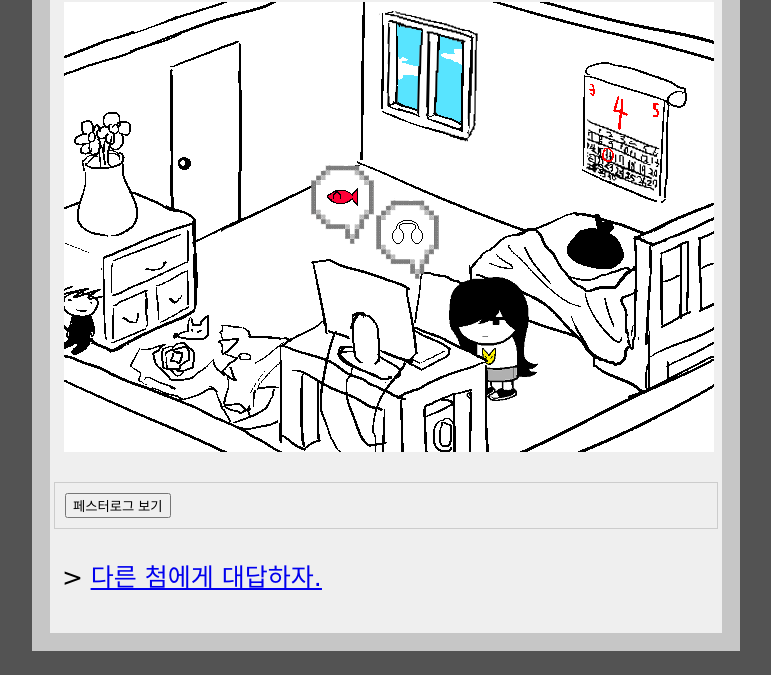
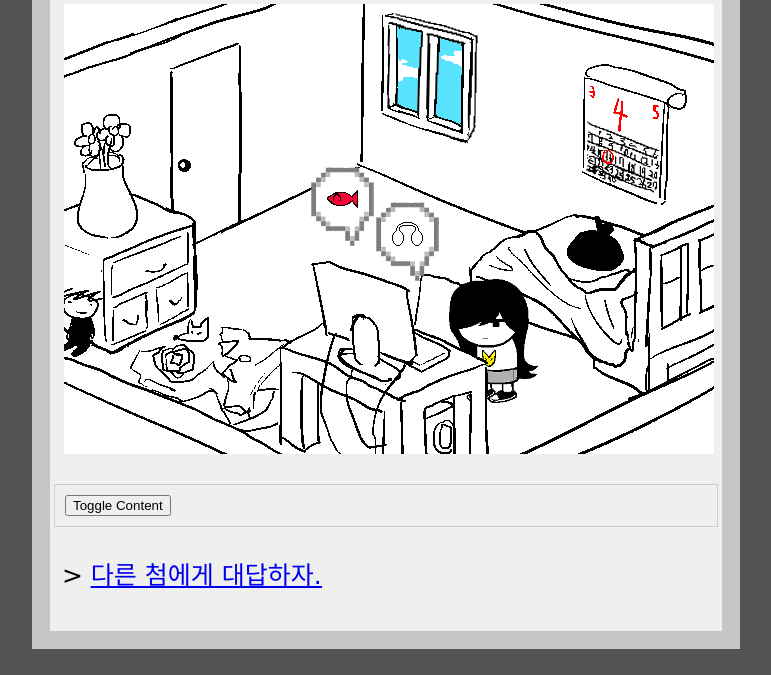
Before and after one commit to galbin12/funnystuck7.github.io, a plain HTML site: page index.html in a window 1280 px wide. Shown: the part 125-800 px from the top of the page, without its empty margins (254-1025 px from the left). Drawn offline with Linux system fonts and the light colour scheme.

Commit message:
Update index.html

```diff
--- a/index.html
+++ b/index.html
@@ -53,7 +53,7 @@
               <p style="text-align:center;">
                 <img src="7.png" style="margin:10px;"></p>
 <div class="box" id="box">
-  <button onclick="페스터로그 보기()">페스터로그 보기</button>
+  <button onclick="페스터로그 보기()">Toggle Content</button>
   <div class="box-content" id="box-content">
     <font color="#000000">-- 1시 6분, superioritySyndrome <font color="#FF008C">[SS]</font>가 aliveBody <font color="#FFF200">[AB]</font>에게 페스터링을 시작합니다. --
     <br>
```
